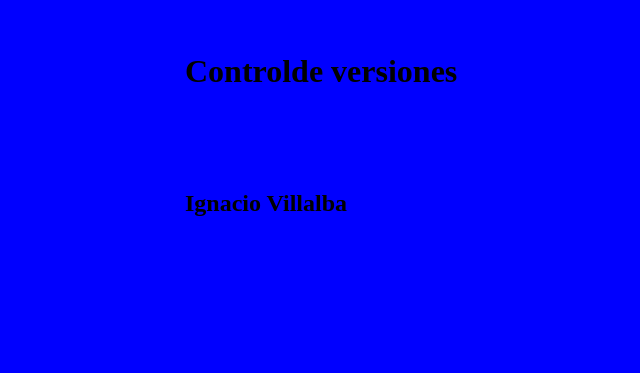
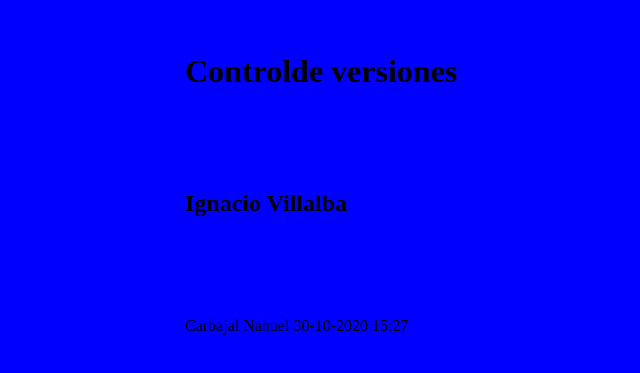
Before and after one commit to FrancoSagnella/TP_SO_I4_Equipo_101, a plain HTML site: page index.html in a window 1280 px wide. Shown: the part 147-520 px from the top of the page, without its empty margins (115-755 px from the left). Drawn offline with Linux system fonts and the light colour scheme.

Commit message:
commit en Testing punto 18

```diff
--- a/index.html
+++ b/index.html
@@ -9,5 +9,6 @@
 <body>
     <h1>Controlde versiones</h1>
     <h2>Ignacio Villalba</h2>
+    <p>Carbajal Nahuel 30-10-2020 15:27</p>
 </body>
 </html>
```
